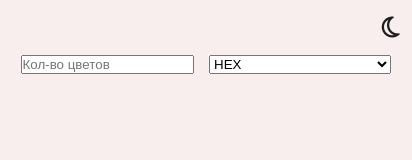
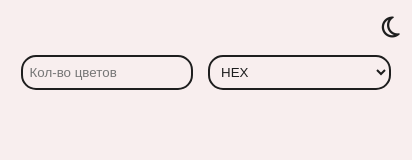
Before and after one commit to LCurcuma/palette_app, an Electron app: page app/index.html in a window 412 px wide. Drawn offline with Linux system fonts and the light colour scheme.

Commit message:
added select styles

```diff
--- a/app/index.html
+++ b/app/index.html
@@ -18,8 +18,8 @@
     </nav>
     <main>
       <div class="settings">
-        <input type="number" placeholder="Кол-во цветов" id="color_amount" min="0" max="16" />
-        <select id="color_mode" name="color_mode">
+        <input type="number" placeholder="Кол-во цветов" id="color_amount" min="0" max="16" class="select" />
+        <select id="color_mode" name="color_mode" class="select">
           <option value="hex">HEX</option>
           <option value="rgb">RGB</option>
           <option value="cmyk">CMYK</option>
--- a/app/styles.css
+++ b/app/styles.css
@@ -30,3 +30,11 @@ main{
     grid-template-columns: auto auto;
     gap: 15px;
 }
+
+.select{
+    background-color: transparent;
+    color: #1E1E1E;
+    padding: 7px;
+    border-radius: 15px;
+    border: 2px solid #1E1E1E;
+}
```
